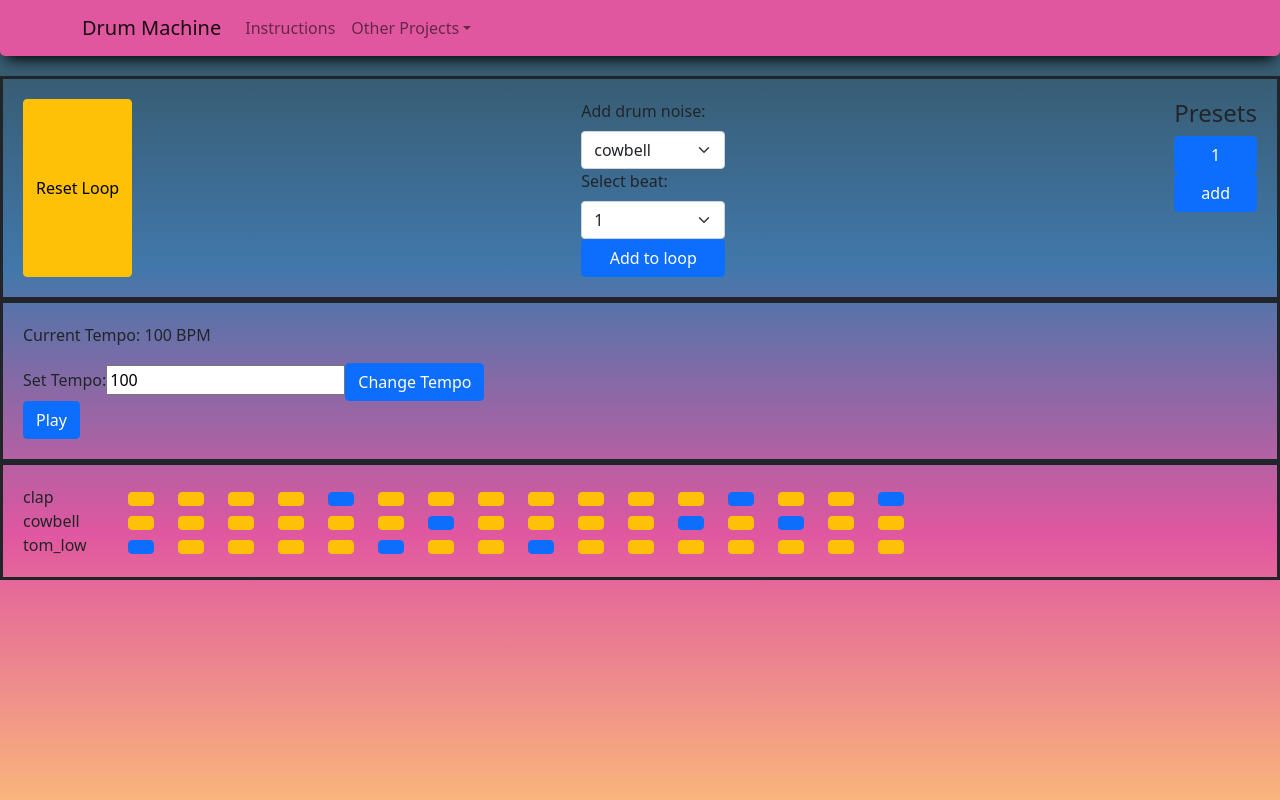
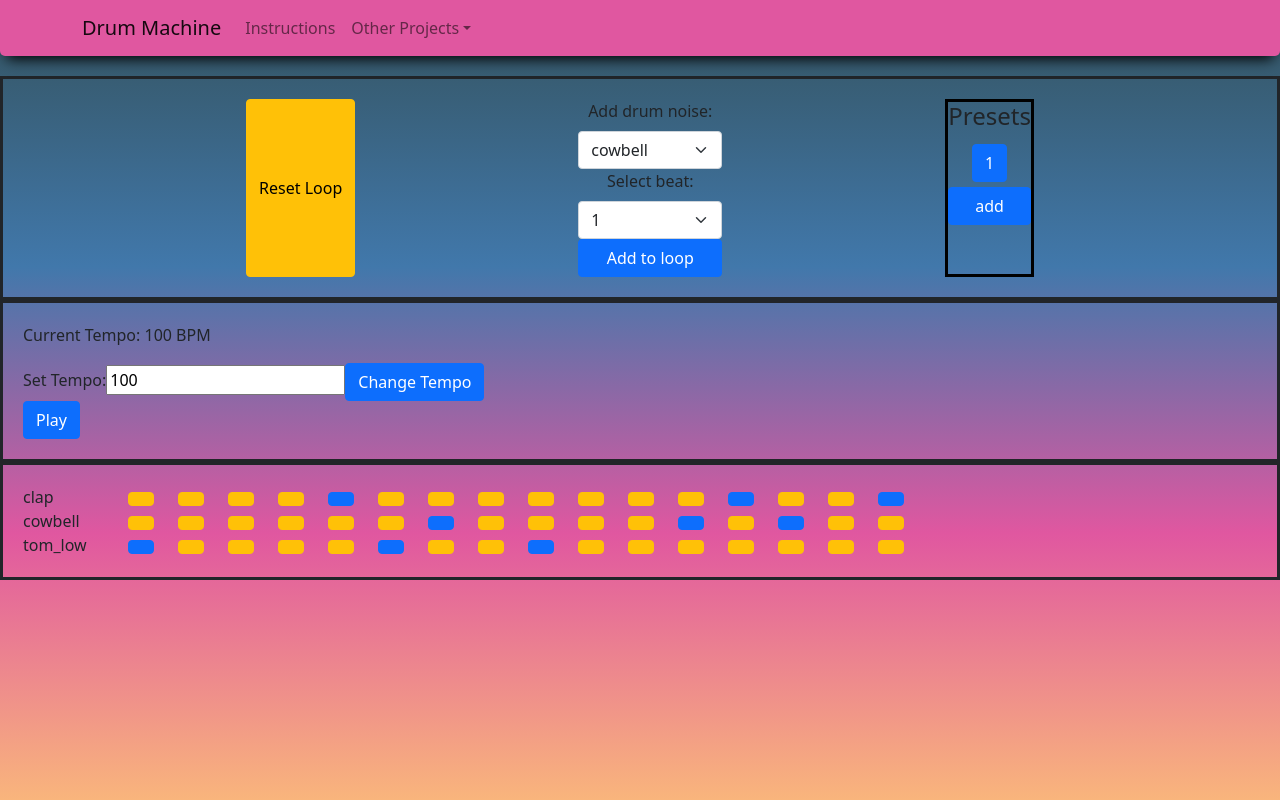
Before and after one commit to professional-pigeon/react-music-app, a React (Create React App) app: page / in a window 1280 px wide. Built offline with nearby package versions, Linux system fonts and the light colour scheme; no server answers.

Commit message:
set max width for buttons in presets, will populate new presets in rows in that max size

```diff
--- a/src/App.css
+++ b/src/App.css
@@ -17,7 +17,8 @@
 
 .tools {
   display: flex;
-  justify-content: space-between;
+  justify-content: space-evenly;
+  text-align: center;
 }
 
 .instrument-form {
@@ -25,9 +26,16 @@
 }
 
 .presets {
+  border: solid black;
   display: flex;
   flex-direction: column;
   flex-wrap: wrap;
+  width: auto;
+  max-width: 30%;
+}
+
+#preset-buttons > button {
+  margin: 5px;
 }
 
 .tools > form {
--- a/src/components/SoundControl.js
+++ b/src/components/SoundControl.js
@@ -111,7 +111,7 @@ class SoundControl extends React.Component {
             addInstrument={this.addInstrumentToSpace}
             drums={drumMachine}
           />
-            <Presets presets={this.state.presets} setPreset={this.setPreset} addPreset={this.addPreset} instruments={this.state.instrument}  />
+          <Presets presets={this.state.presets} setPreset={this.setPreset} addPreset={this.addPreset} instruments={this.state.instrument}  />
       </div>
         <Player
           useTempo={useTempo}
--- a/src/components/display/Presets.js
+++ b/src/components/display/Presets.js
@@ -10,9 +10,11 @@ function Presets(props) {
 
   return (
     <div className="presets">
-    <h4>Presets</h4>
-    {keys}
-    <Button onClick={() => props.addPreset(props.instruments)}>add</Button>
+      <h4>Presets</h4>
+        <div id="preset-buttons">
+          {keys}
+        </div>
+      <Button onClick={() => props.addPreset(props.instruments)}>add</Button>
     </div>
   )
 }
```
